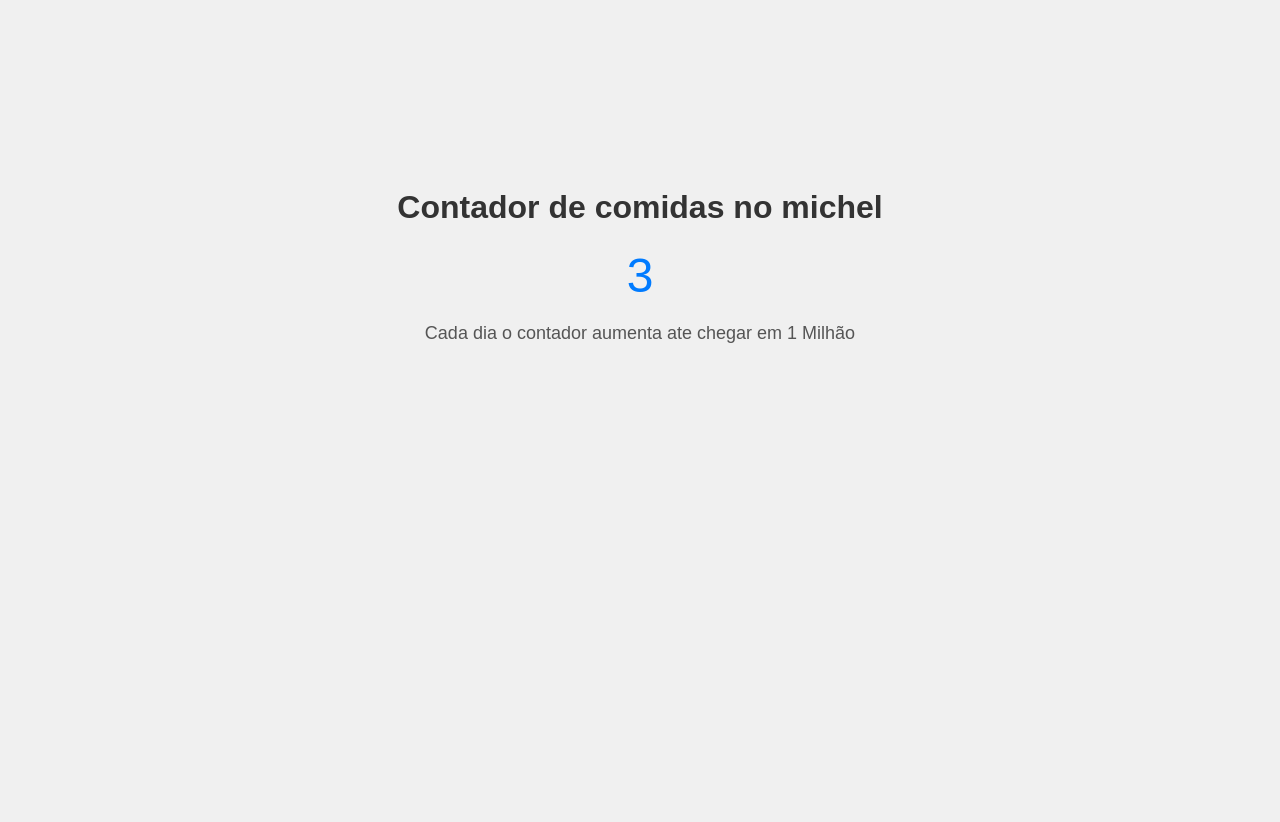
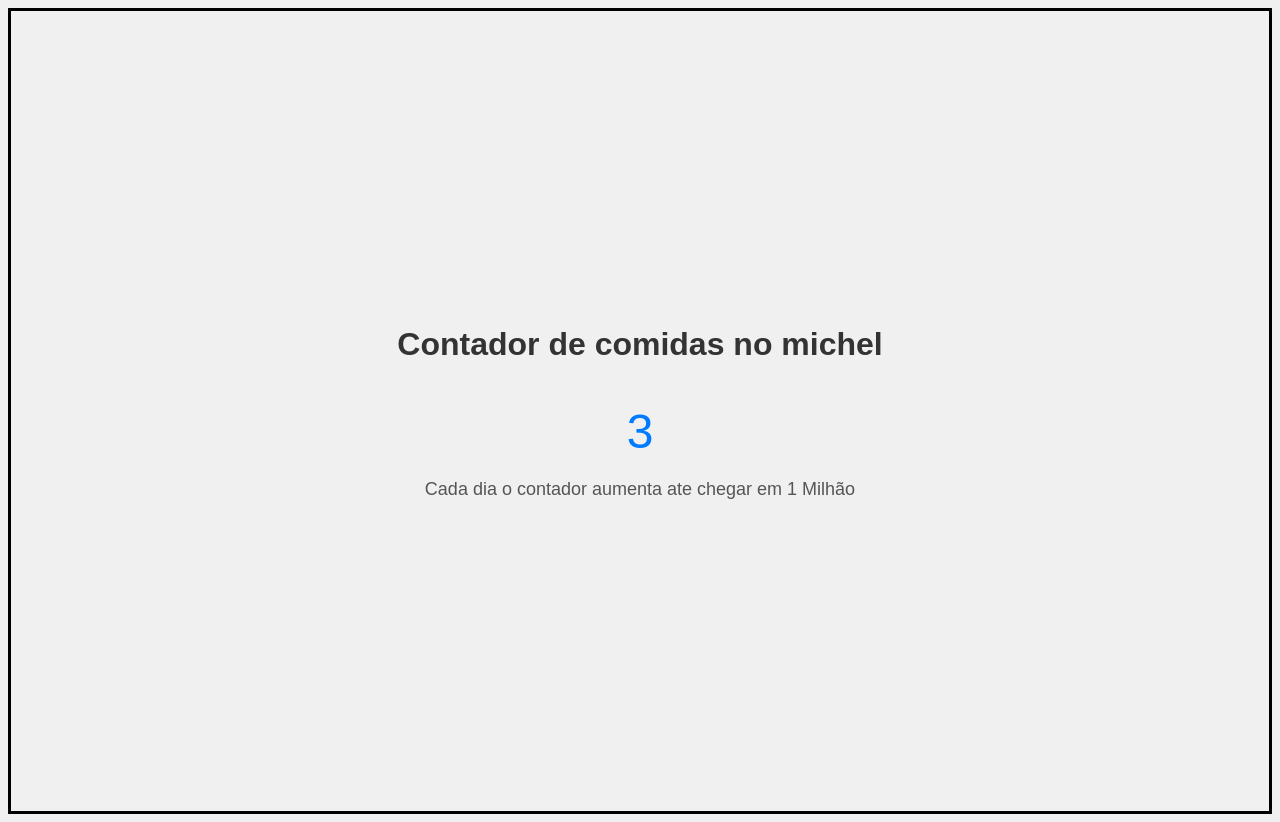
Before and after one commit to ByfRoots/michel, a plain HTML site: page index.html in a window 1280 px wide. Before the commit the page ends 800 px from the top, so only its background shows below. Drawn offline with Linux system fonts and the light colour scheme.

Commit message:
update index2.0

```diff
--- a/index.html
+++ b/index.html
@@ -4,11 +4,15 @@
 <title>Contador de Dias</title>
 <style>
 body {
-    display: block;
+    display: flex;
+    flex-direction: column;
+    align-items: center;
+    justify-content: center;
+    min-height: 100vh;
     -webkit-box-align: center;
-    padding-top: 10rem;
+    border: 3px solid black;
   font-family: sans-serif;
-  text-align: center;
+    text-align: center;
   background-color: #f0f0f0;
 }
 h1 {
```
